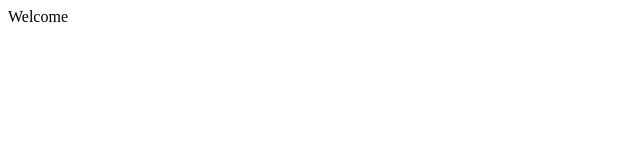
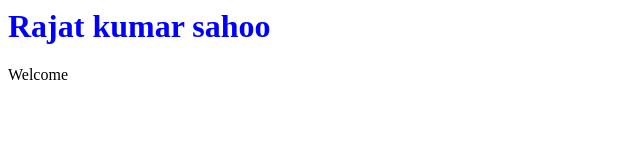
Before and after one commit to theRajatSahoo/Rajat-Universe, a plain HTML site: page index.html in a window 1280 px wide. Shown: the whole page, without its empty margins (0-640 px from the left). Drawn offline with Linux system fonts and the light colour scheme.

Commit message:
add cssfile and color the heading

```diff
--- a/index.html
+++ b/index.html
@@ -1 +1,3 @@
+<h1>Rajat kumar sahoo</h1>
 <p>Welcome</p>
+<link rel="stylesheet" href="style.css">
--- /dev/null
+++ b/style.css
@@ -0,0 +1,3 @@
+h1{
+    color: blue;
+}
```
